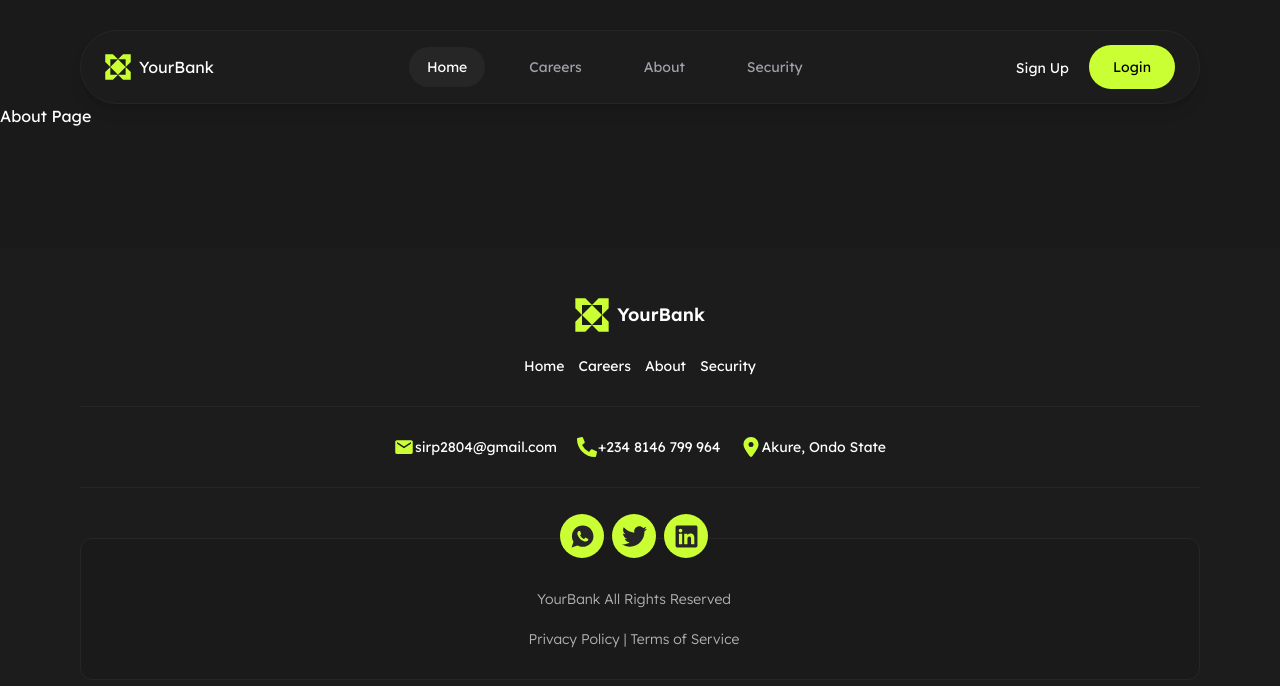
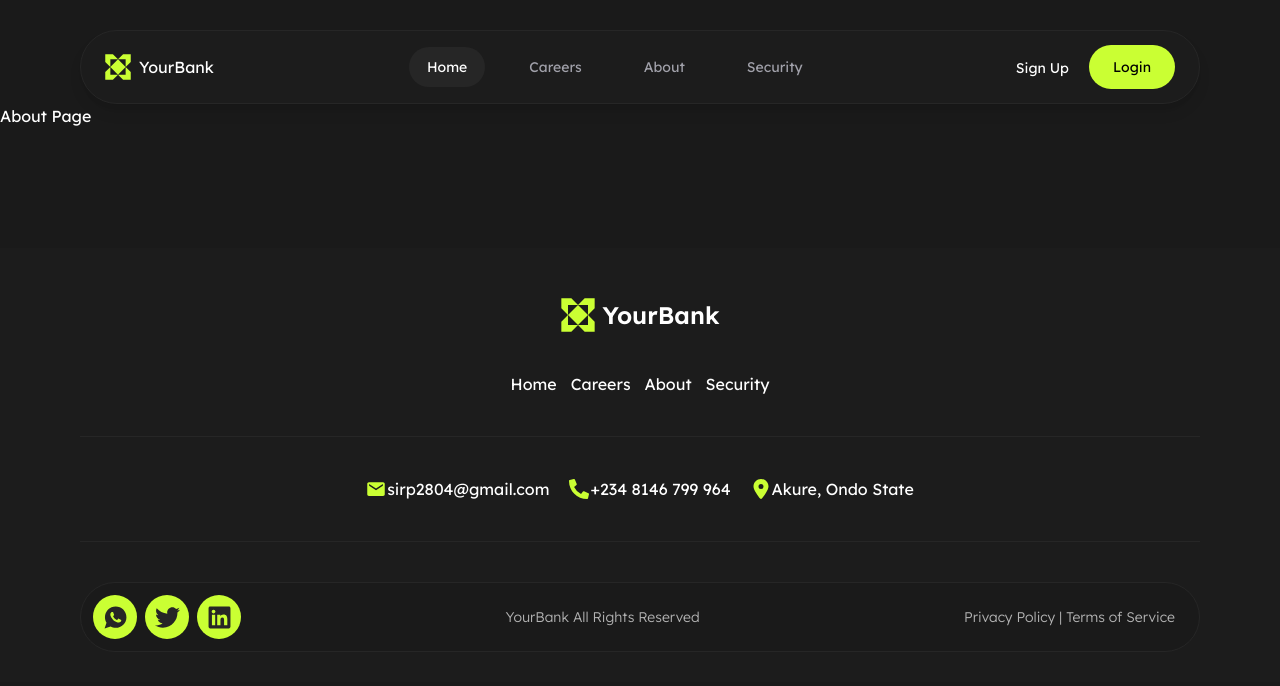
Before and after one commit to ShinobiKoda/your-bank, a React (Vite) app: page /about in a window 1280 px wide. Shown: the top 686 px of the page. Built offline with nearby package versions, Linux system fonts and the light colour scheme.

Commit message:
feat: enhance Footer component with improved layout, responsive design, and social media links

```diff
--- a/src/components/layout/Footer.tsx
+++ b/src/components/layout/Footer.tsx
@@ -9,7 +9,7 @@ const Footer = () => {
   return (
     <footer className="w-full mt-[80px] lg:mt-[120px] 2xl:mt-[150px] bg-[var(--grey-11)]">
       <div className="w-full max-w-[1596px] mx-auto lg:px-[80px] 2xl:px-[162px] px-4 pb-[30px] pt-[50px]">
-        <div className="space-y-6">
+        <div className="space-y-6 lg:space-y-[40px]">
           <motion.div
             variants={staggerContainer}
             initial="hidden"
@@ -23,7 +23,10 @@ const Footer = () => {
               alt="Logo Image"
               className="w-[34px] h-[34px]"
             />
-            <motion.h3 variants={staggerItem} className="font-semibold text-lg">
+            <motion.h3
+              variants={staggerItem}
+              className="font-semibold text-lg lg:text-2xl"
+            >
               YourBank
             </motion.h3>
           </motion.div>
@@ -32,7 +35,7 @@ const Footer = () => {
             initial="hidden"
             whileInView="visible"
             viewport={{ once: false, amount: 0.3 }}
-            className="w-full flex items-center justify-center font-normal text-sm gap-3.5 text-white"
+            className="w-full flex items-center justify-center font-normal text-sm lg:text-base gap-3.5 text-white"
           >
             <motion.button variants={staggerItem}>
               <Link to={"/"} className="cursor-pointer">
@@ -51,26 +54,26 @@ const Footer = () => {
           </motion.div>
         </div>
 
-        <hr className="w-full my-[30px] text-[var(--grey-15)]" />
+        <hr className="w-full my-[30px] lg:my-10 text-[var(--grey-15)]" />
 
         <div className="flex flex-wrap items-center gap-5 justify-center">
-          <p className="flex items-center gap-px font-normal text-sm">
+          <p className="flex items-center gap-px font-normal text-sm lg:text-base">
             <IoMdMail size={20} className="text-[var(--green-60)]" />
             <span>sirp2804@gmail.com</span>
           </p>
-          <p className="flex items-center gap-px font-normal text-sm">
+          <p className="flex items-center gap-px font-normal text-sm lg:text-base">
             <FaPhoneAlt size={20} className="text-[var(--green-60)]" />
             <span>+234 8146 799 964</span>
           </p>
-          <p className="flex items-center gap-px font-normal text-sm">
+          <p className="flex items-center gap-px font-normal text-sm lg:text-base">
             <FaLocationDot size={20} className="text-[var(--green-60)]" />
             <span>Akure, Ondo State</span>
           </p>
         </div>
 
-        <hr className="w-full my-[30px] text-[var(--grey-15)]" />
+        <hr className="w-full my-[30px] lg:my-10 text-[var(--grey-15)]" />
 
-        <div className="w-full relative min-h-[162px] pt-5">
+        <div className="w-full relative min-h-[162px] pt-5 lg:hidden">
           <div className="bg-[var(--grey-10)] pl-3 pr-6 pt-[50px] pb-[30px] border border-[var(--grey-15)] rounded-xl w-full flex flex-col items-center justify-center gap-5">
             <div className="flex items-center gap-2 absolute -top-1">
               <Link
@@ -100,6 +103,35 @@ const Footer = () => {
             </p>
           </div>
         </div>
+
+        <div className="hidden lg:flex w-full items-center justify-between bg-[var(--grey-10)] border border-[var(--grey-15)] pl-3 pr-6 py-3 rounded-[100px]">
+          <div className="flex items-center gap-2">
+            <Link
+              to="/"
+              className="bg-[var(--green-60)] w-[44px] h-[44px] rounded-full flex items-center justify-center"
+            >
+              <IoLogoWhatsapp size={25} className="text-[var(--grey-15)]" />
+            </Link>
+            <Link
+              to="/"
+              className="bg-[var(--green-60)] w-[44px] h-[44px] rounded-full flex items-center justify-center"
+            >
+              <FaTwitter size={25} className="text-[var(--grey-15)]" />
+            </Link>
+            <Link
+              to="/"
+              className="bg-[var(--green-60)] w-[44px] h-[44px] rounded-full flex items-center justify-center"
+            >
+              <FaLinkedin size={25} className="text-[var(--grey-15)]" />
+            </Link>
+          </div>
+          <p className="font-light text-sm text-[var(--grey-70)]">
+            YourBank All Rights Reserved
+          </p>
+          <p className="font-light text-sm text-[var(--grey-70)]">
+            Privacy Policy | Terms of Service
+          </p>
+        </div>
       </div>
     </footer>
   );
```
